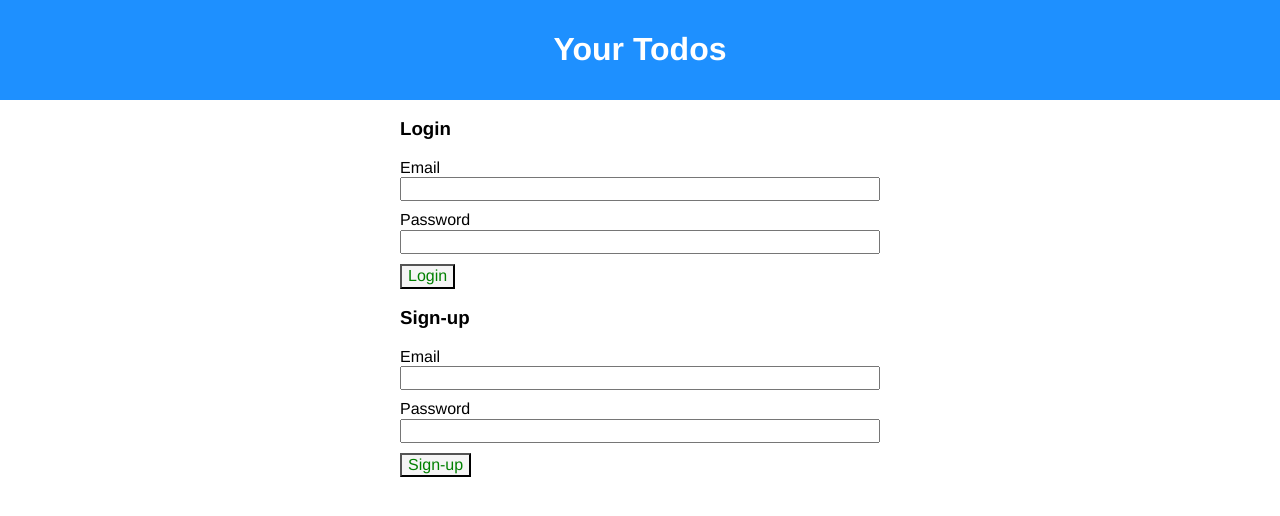
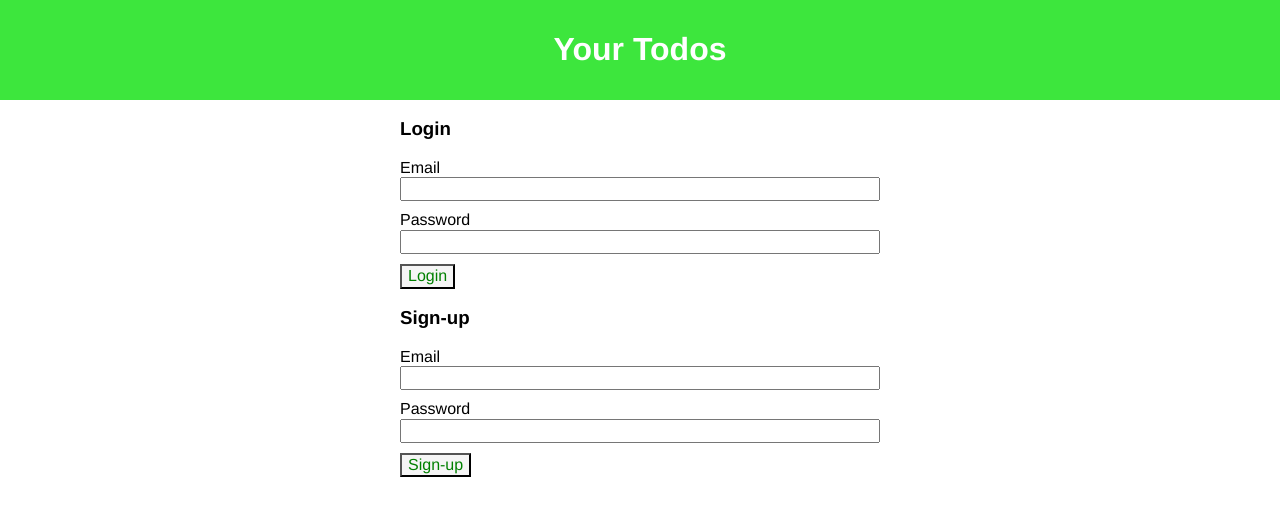
Before and after one commit to marktice/just-do-it, a React (Create React App) app: page / in a window 1280 px wide. Shown: the top 516 px of the page. Built offline with nearby package versions, Linux system fonts and the light colour scheme.

Commit message:
Adjust heading stlying

```diff
--- a/src/styles/components/Header.css
+++ b/src/styles/components/Header.css
@@ -1,5 +1,5 @@
 .header {
-  background-color: dodgerblue;
+  background-color: rgb(61, 230, 61);
   padding: 10px;
   color: white;
 }
```
